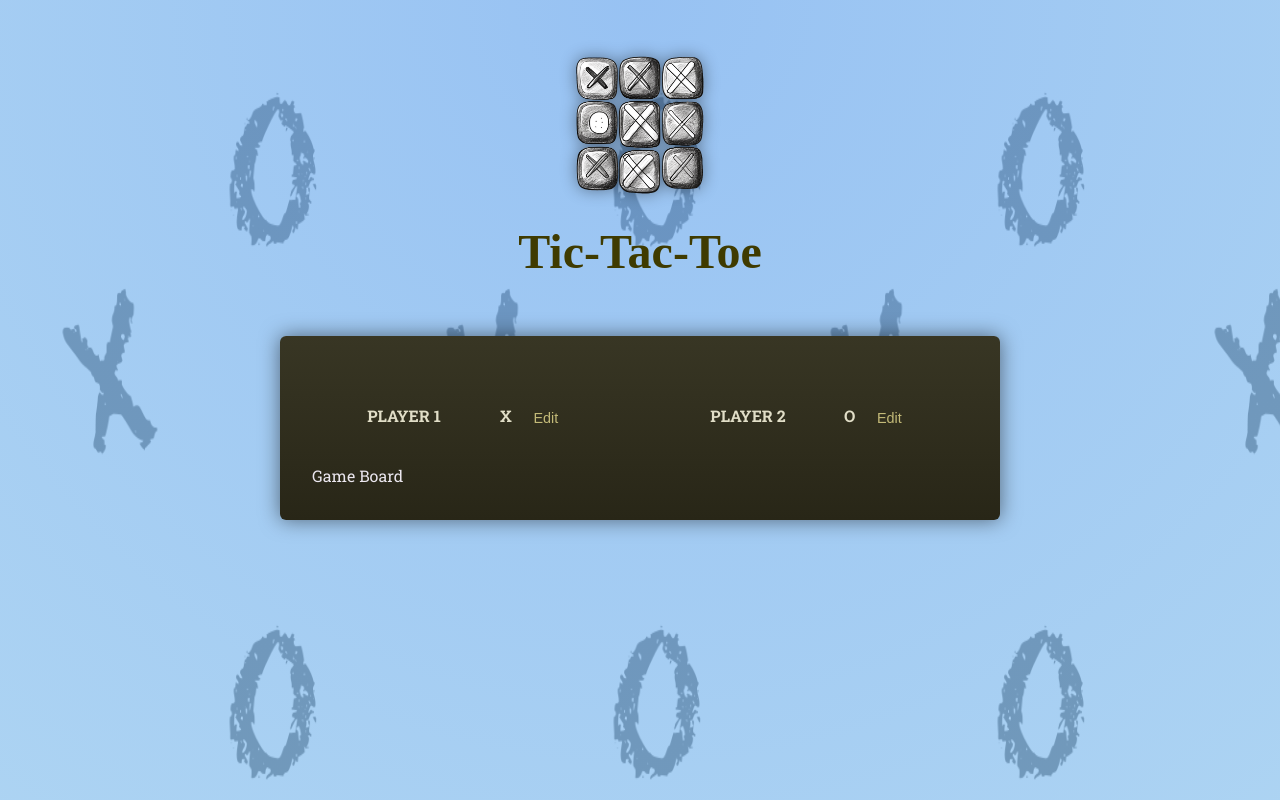
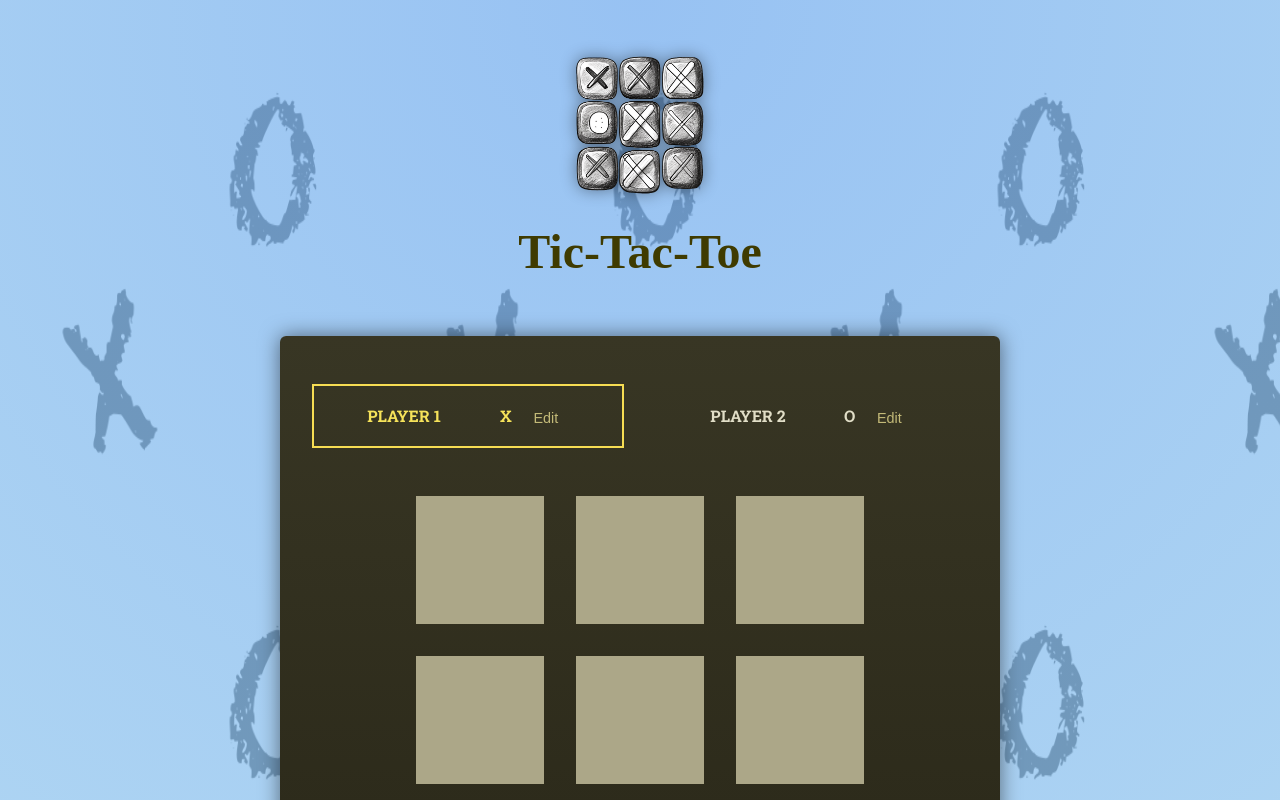
Before and after one commit to NirajMourya/TicTacToe, a React (Create React App) app in the folder tictactoe/: page / in a window 1280 px wide. Shown: the top 800 px of the page. Built offline with nearby package versions, Linux system fonts and the light colour scheme; a web font is replaced by a local one.

Commit message:
Added Gameboard comp

```diff
--- a/tictactoe/src/App.js
+++ b/tictactoe/src/App.js
@@ -1,16 +1,24 @@
+import { useState } from "react";
+import GameBoard from "./components/GameBoard";
 import Player from "./components/player";
 
 function App() {
+  const [activePlayer,setActivePlayer] = useState('X');
+
+  function handleSelectSquare()
+  {
+      setActivePlayer((curActivePlayer) => curActivePlayer == 'X'? 'O' : 'X')
+  }
   return (
     <main>
       <div id="game-container">
-         <ol id="players">
-            <Player initialName="Player 1" symbol="X"/>
-            <Player initialName="Player 2" symbol="O"/>
-
+         <ol id="players" className="highlight-player">
+            <Player initialName="Player 1" symbol="X" isActive={activePlayer === 'X'}/>
+            <Player initialName="Player 2" symbol="O" isActive={activePlayer === 'O'}/>
          </ol>
-         Game Board
+         <GameBoard  onSquareSelect={handleSelectSquare} activePlayerSymbol={activePlayer}/>
       </div>
+      LOG
     </main>
   );
 }
--- /dev/null
+++ b/tictactoe/src/components/GameBoard.jsx
@@ -0,0 +1,36 @@
+import { useState } from "react"
+
+const initialGameBoard = [
+    [null,null,null],
+    [null,null,null],
+    [null,null,null]
+]
+
+export default function GameBoard({onSquareSelect,activePlayerSymbol})
+{
+   const [gameBoard,setGameBoard] = useState(initialGameBoard);
+
+   function handleSelectSquare(rowIndex,colIndex)
+   {
+       setGameBoard((prevGameBoard) => {
+             const updatedBoard = [...prevGameBoard.map((innerArray) => [...innerArray])];
+             updatedBoard[rowIndex][colIndex] = activePlayerSymbol;
+             return updatedBoard;
+       });
+       onSquareSelect();
+   }
+
+   return (
+       <ol id="game-board">
+          {
+            gameBoard.map((row, rowIndex) => <li key={rowIndex}>
+                <ol>
+                    {
+                       row.map((playerSymbol,colIndex) => <li key={colIndex}><button onClick={() => handleSelectSquare(rowIndex,colIndex)}>{playerSymbol}</button></li>)
+                    }
+                </ol>
+            </li>)
+          }
+       </ol>
+   )
+}
--- a/tictactoe/src/components/player.jsx
+++ b/tictactoe/src/components/player.jsx
@@ -1,6 +1,6 @@
 import { useState } from "react";
 
-export default function Player({initialName, symbol})
+export default function Player({initialName, symbol,isActive})
 {
     const [isEditing,setIsEditing] = useState(false)
     const [playerName, setPlayerName] = useState(initialName)
@@ -14,7 +14,7 @@
         setPlayerName(() => event.target.value)
      }
     return (
-        <li>
+        <li className={isActive?'active':undefined}>
               <span className="player">
                 {
                    isEditing?(<input type="text" value={playerName} onChange={handleChange}></input>):
```
